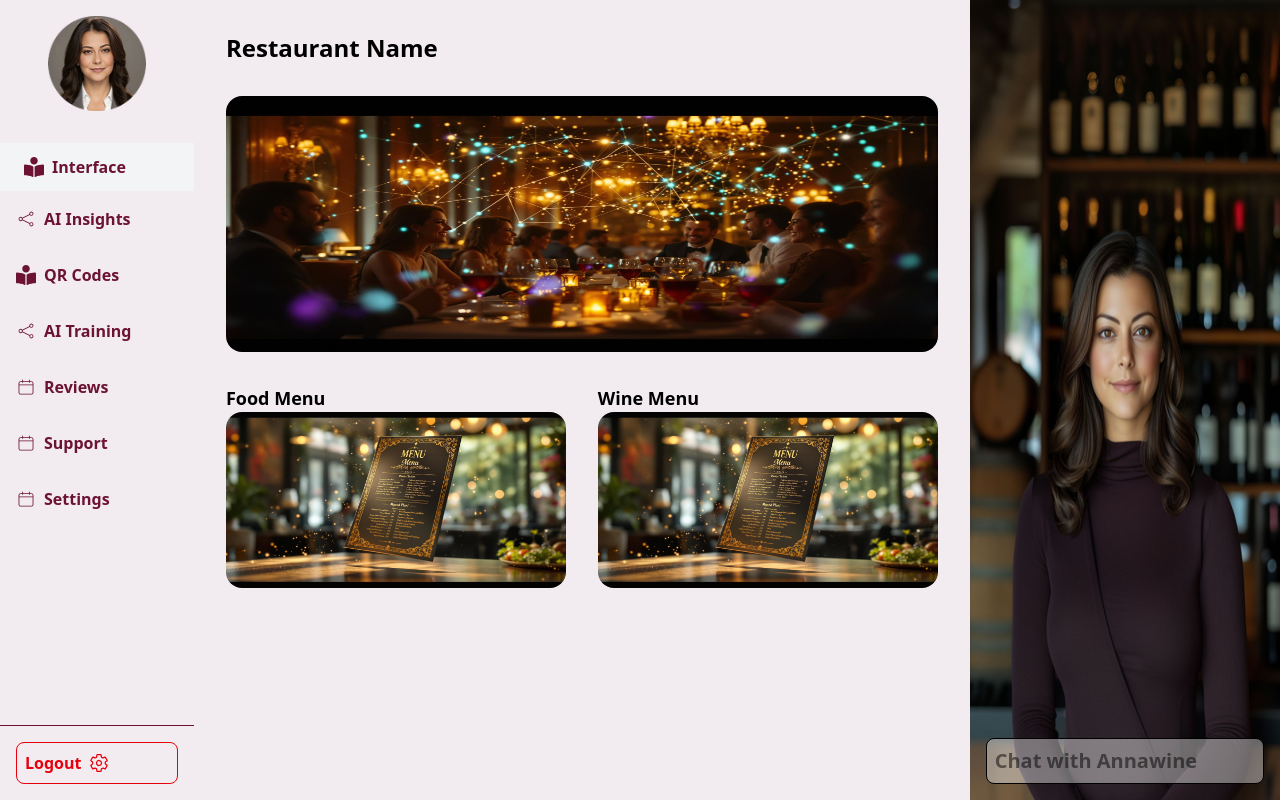
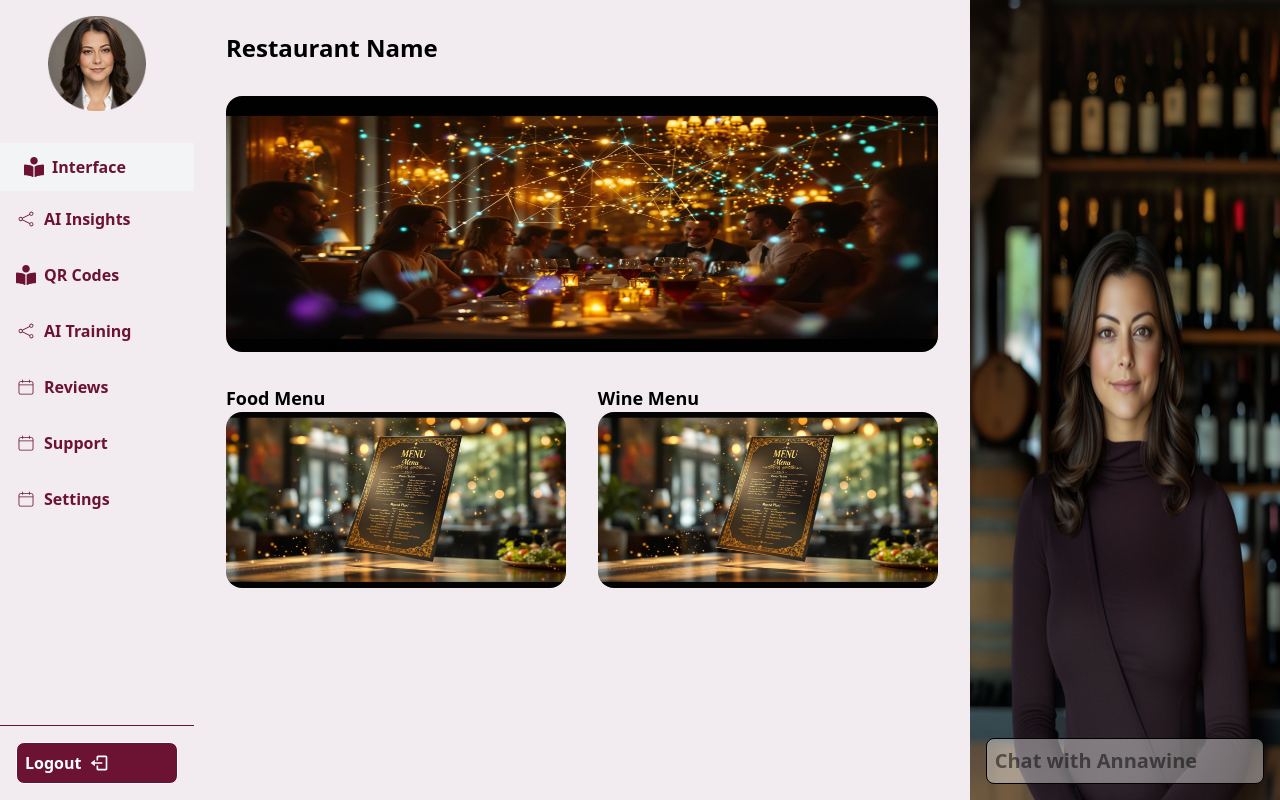
Before and after one commit to PeaceOloruntoba/nikita, a React (Vite) app: page /interface in a window 1280 px wide. Built offline with nearby package versions, Linux system fonts and the light colour scheme; no server answers.

Commit message:
Update Sidebar.jsx

```diff
--- a/src/components/ui/Sidebar.jsx
+++ b/src/components/ui/Sidebar.jsx
@@ -4,8 +4,9 @@ import { NavLink, useNavigate } from "react-router";
 import { IoSettingsOutline } from "react-icons/io5";
 import { PiUsersThree } from "react-icons/pi";
 import { MdOutlineSpaceDashboard } from "react-icons/md";
-import { CiCalendar, CiShare2 } from "react-icons/ci";
+import { CiCalendar, CiShare2, CiLogout } from "react-icons/ci";
 import { FaBookReader } from "react-icons/fa";
+import { BiLogOut } from "react-icons/bi";
 
 export default function Sidebar() {
   const navigate = useNavigate();
@@ -103,10 +104,10 @@ export default function Sidebar() {
             <hr />
             <button
               onClick={() => handleLogout()}
-              className="flex p-2 border rounded-lg gap-2 items-center text-red-600 m-4"
+              className="flex p-2 border rounded-lg gap-2 items-center bg-primary text-white m-4"
             >
               Logout
-              <IoSettingsOutline size={20} />
+              <BiLogOut size={20} />
             </button>
           </div>
         </div>
```
